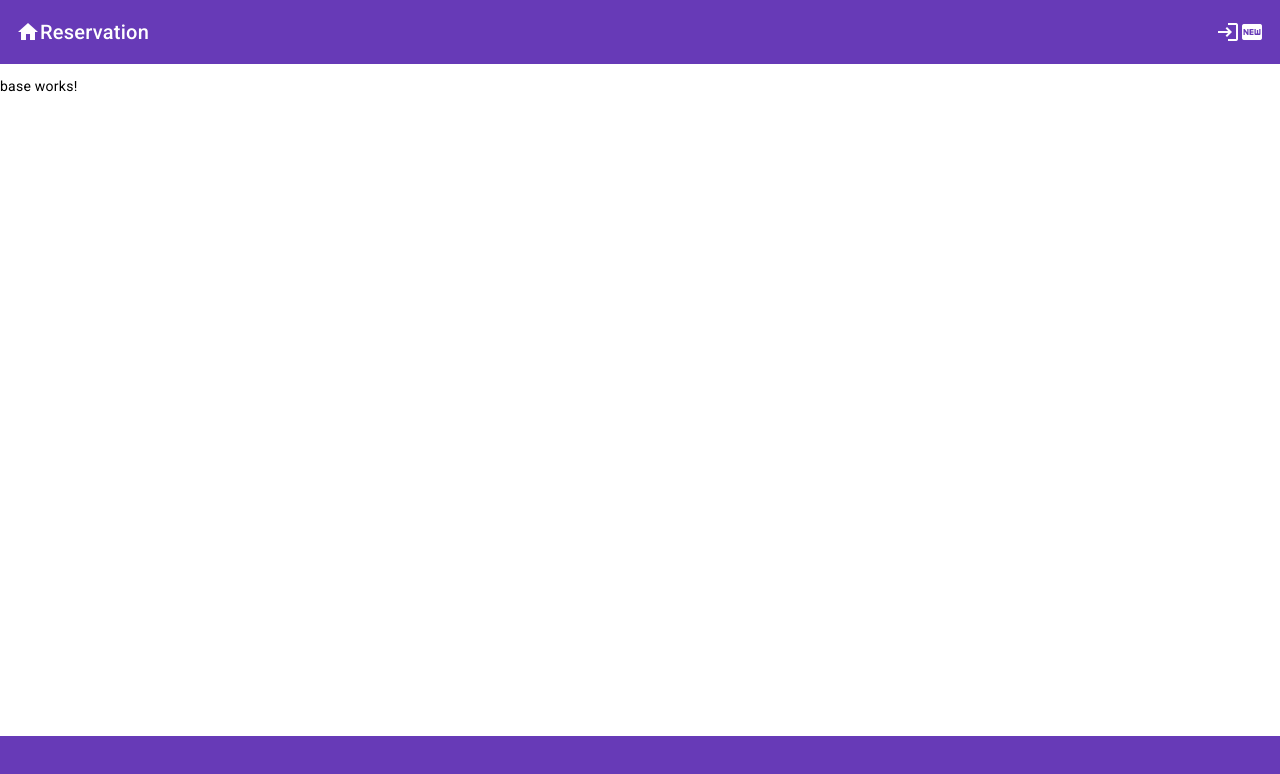
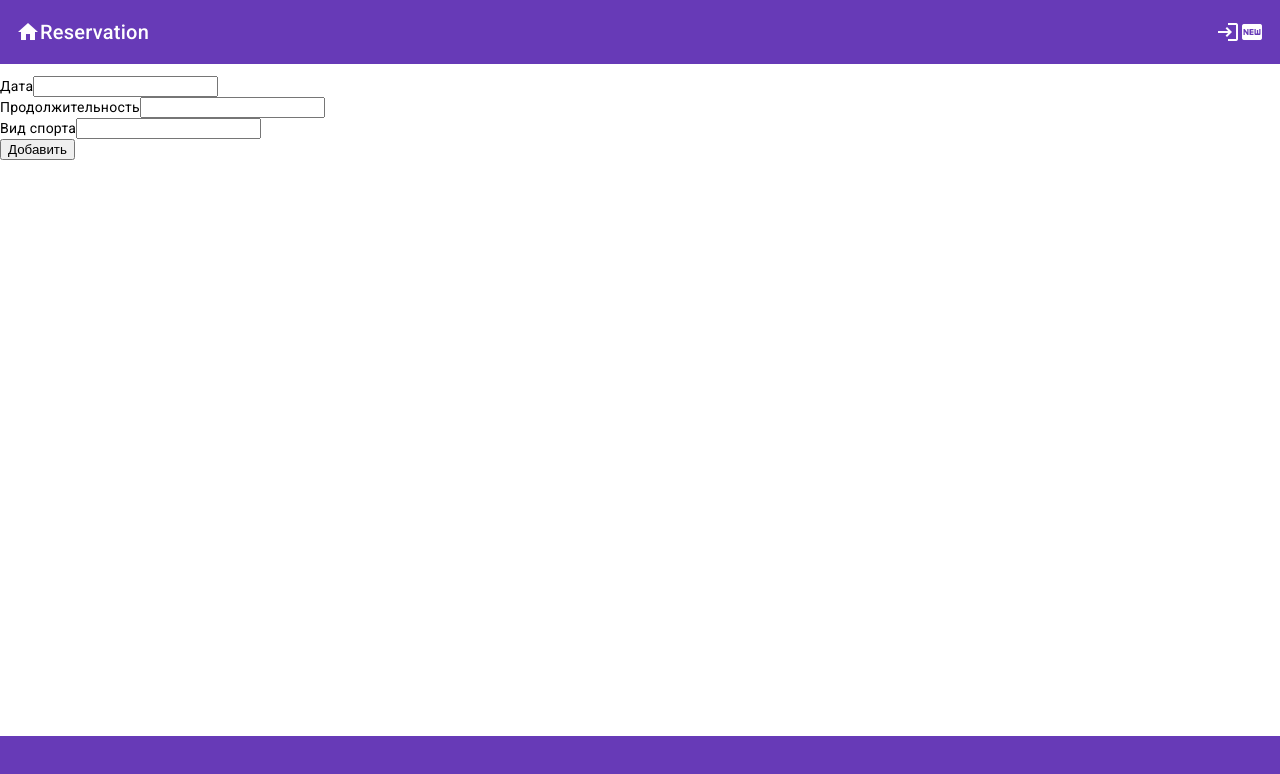
Before and after one commit to N1ghtmarex/ReservationFrontend, an Angular app: page /add-individual-reservation in a window 1280 px wide. Before the commit this address led to /. Shown: the top 774 px of the page. Built offline with nearby package versions, Linux system fonts and the light colour scheme.

Commit message:
возможность создания инд. события

```diff
--- a/src/app/app-routing.module.ts
+++ b/src/app/app-routing.module.ts
@@ -3,11 +3,13 @@ import { RouterModule, Routes } from '@angular/router';
 import { BaseComponent } from './components/base/base.component'
 import { LoginPageComponent } from './components/login-page/login-page.component';
 import { RegisterPageComponent } from './components/register-page/register-page.component';
+import { CreateIndividualReservationComponent } from './components/create-individual-reservation/create-individual-reservation.component';
 
 const routes: Routes = [
   {path: '', component: BaseComponent},
   {path: 'auth', component: LoginPageComponent},
   {path: 'register', component: RegisterPageComponent},
+  {path: 'add-individual-reservation', component: CreateIndividualReservationComponent},
   {path: '**', redirectTo: '', component: BaseComponent}
 ];
 
--- a/src/app/app.module.ts
+++ b/src/app/app.module.ts
@@ -13,6 +13,7 @@ import { LoginPageComponent } from './components/login-page/login-page.component
 import { HttpClientModule } from '@angular/common/http';
 import { FormsModule } from '@angular/forms';
 import { RegisterPageComponent } from './components/register-page/register-page.component';
+import { CreateIndividualReservationComponent } from './components/create-individual-reservation/create-individual-reservation.component';
 
 
 @NgModule({
@@ -22,7 +23,8 @@ import { RegisterPageComponent } from './components/register-page/register-page.
     HeaderComponent,
     BaseComponent,
     LoginPageComponent,
-    RegisterPageComponent
+    RegisterPageComponent,
+    CreateIndividualReservationComponent
   ],
   imports: [
     BrowserModule,
--- a/src/app/components/base/base.component.html
+++ b/src/app/components/base/base.component.html
@@ -1 +1,6 @@
-<p>base works!</p>
+<div class="link" routerLink="/add-individual-reservation"><label>Добавить индивидуальное событие</label></div>
+<div class="link" routerLink="/add-section-reservation"><label>Добавить событие секции</label></div>
+<div class="link" routerLink="/create-individual-record"><label>Записаться на индивидуальное событие</label></div>
+<div class="link" routerLink="/add-section"><label>Добавить секцию</label></div>
+<div class="link" routerLink="/day-schedule"><label>Получить расписание на день</label></div>
+<div class="link" routerLink="/week-schedule"><label>Получить расписание на неделю</label></div>
--- a/src/app/components/base/base.component.scss
+++ b/src/app/components/base/base.component.scss
@@ -0,0 +1,7 @@
+.link {
+    cursor: pointer;
+    user-select: none;
+    font-size: 300%;
+    margin-top: 50px;
+    text-align: center;
+}
--- /dev/null
+++ b/src/app/components/create-individual-reservation/create-individual-reservation.component.html
@@ -0,0 +1,21 @@
+
+
+<form>
+
+    <div>
+      <label>Дата</label>
+      <input [(ngModel)]="reservation.reservationDate" name="date" />
+    </div>
+    <div>
+        <label>Продолжительность</label>
+        <input [(ngModel)]="reservation.duration" name="duration" />
+      </div>
+      <div>
+        <label>Вид спорта</label>
+        <input [(ngModel)]="reservation.sportName" name="sportName" />
+      </div>
+    <div>
+        <button (click)="addReservation(reservation)">Добавить</button>
+    </div>
+
+  </form>
--- /dev/null
+++ b/src/app/components/create-individual-reservation/create-individual-reservation.component.ts
@@ -0,0 +1,31 @@
+import { Component, OnInit } from '@angular/core';
+import { FormControl, FormGroup, Validators } from '@angular/forms';
+import { IndividualReservation } from 'src/app/models/addIndividualReservationDto';
+import { IndividualReservationsService } from 'src/app/services/individual-reservations.service'
+
+@Component({
+  selector: 'app-create-individual-reservation',
+  templateUrl: './create-individual-reservation.component.html',
+  styleUrls: ['./create-individual-reservation.component.scss']
+})
+export class CreateIndividualReservationComponent implements OnInit {
+  form!: FormGroup
+
+  reservation = new IndividualReservation();
+
+  constructor(private reservationService: IndividualReservationsService){
+  }
+
+  ngOnInit(): void {
+    this.form = new FormGroup({
+      date: new FormControl(null, [Validators.required]),
+      duration: new FormControl(null, [Validators.required]),
+      sportName: new FormControl(null, [Validators.required])
+    })
+  }
+
+  addReservation(reservation: IndividualReservation) {
+    this.reservationService.addReservation(reservation).subscribe(() => {
+    });
+  }
+}
--- /dev/null
+++ b/src/app/models/addIndividualReservationDto.ts
@@ -0,0 +1,5 @@
+export class IndividualReservation {
+    reservationDate = '';
+    duration = '';
+    sportName = '';
+}
--- /dev/null
+++ b/src/app/services/individual-reservations.service.ts
@@ -0,0 +1,25 @@
+import { HttpClient, HttpHandler, HttpHeaders } from '@angular/common/http';
+import { Injectable } from '@angular/core';
+import { IndividualReservation } from './../models/addIndividualReservationDto'
+import { Observable } from 'rxjs';
+
+@Injectable({
+  providedIn: 'root'
+})
+export class IndividualReservationsService {
+
+  apiUrl = 'https://localhost:7160/api/reservations/'
+  apiVersion = '?api-version=1.0'
+
+  constructor(private http: HttpClient) { }
+
+
+
+  addReservation(reservation: IndividualReservation): Observable<any>{
+
+    const headers = new HttpHeaders({ 'Authorization': 'Bearer ' + localStorage.getItem('token')});
+    const options = { headers: headers };
+
+    return this.http.post(this.apiUrl + 'individual' + this.apiVersion, reservation, options);
+  }
+}
```
Also changed, not shown: src/app/components/create-individual-reservation/create-individual-reservation.component.scss (added), 2 other files (tests, documents, lock files or other folders).
